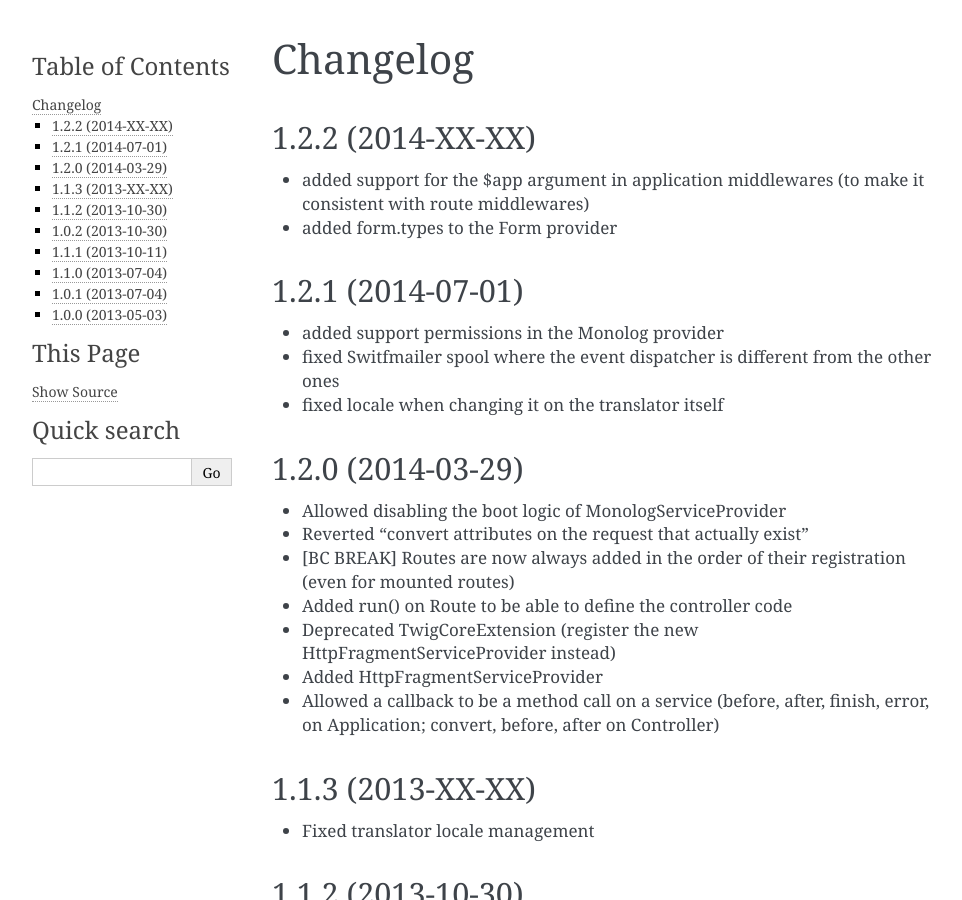
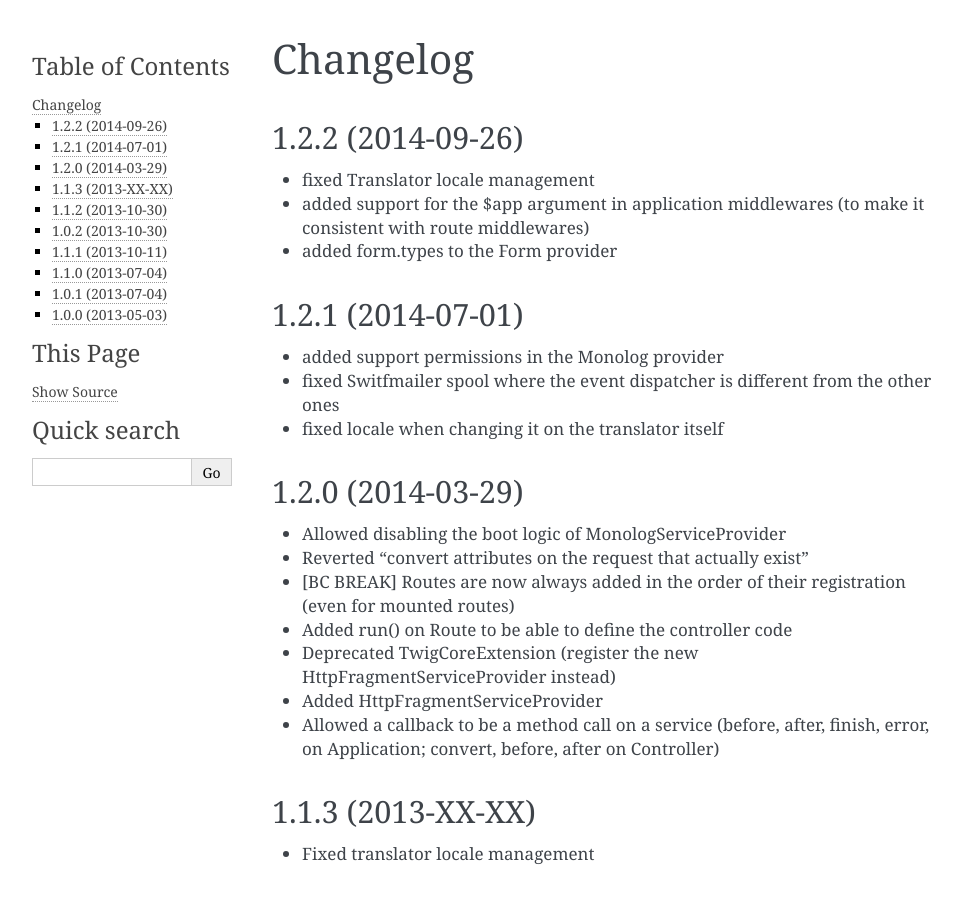
Before and after one commit to silexphp/Silex, a Sphinx documentation site: the page built from doc/changelog.rst, in a window 1280 px wide and 900 px high. Shown: the whole window, without its empty margins (148-1110 px from the left). Built offline with Sphinx 7.4.7, drawn with Linux system fonts in a browser that asks for light colours.

Commit message:
updated CHANGELOG

```diff
--- a/doc/changelog.rst
+++ b/doc/changelog.rst
@@ -1,9 +1,10 @@
 Changelog
 =========
 
-1.2.2 (2014-XX-XX)
+1.2.2 (2014-09-26)
 ------------------
 
+* fixed Translator locale management
 * added support for the $app argument in application middlewares (to make it consistent with route middlewares)
 * added form.types to the Form provider
 
```
